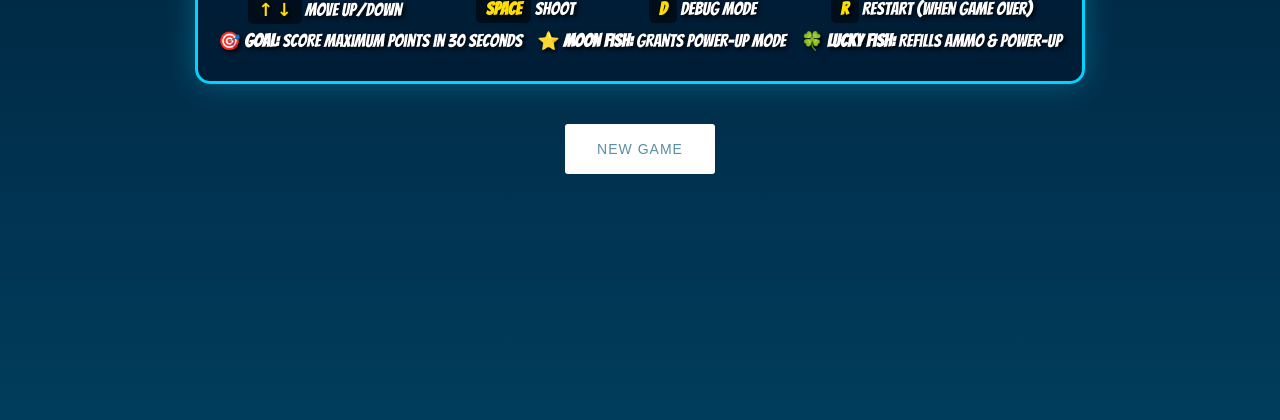
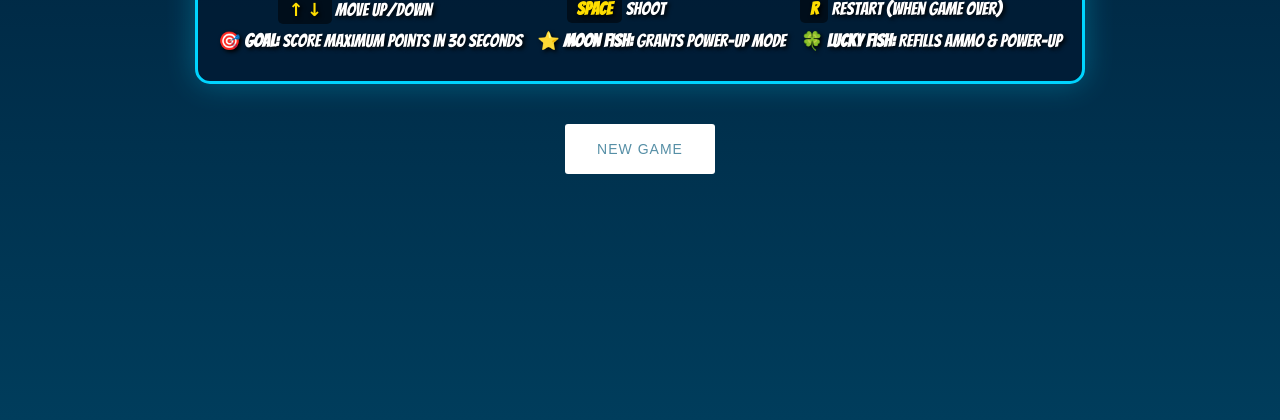
Before and after one commit to Aniruddha-M-V/Game-dev, a plain HTML site: page index.html in a window 1280 px wide. Shown: the part 380-800 px from the top of the page. Drawn offline with Linux system fonts and the light colour scheme.

Commit message:
Fix HTML encoding issues in index.html

```diff
--- a/index.html
+++ b/index.html
@@ -19,7 +19,6 @@
             <div class="controls">
                 <p><strong>↑ ↓</strong> Move Up/Down</p>
                 <p><strong>SPACE</strong> Shoot</p>
-                <p><strong>D</strong> Debug Mode</p>
                 <p><strong>R</strong> Restart (when game over)</p>
             </div>
             <div class="info">
@@ -71,4 +70,5 @@
 
     <script src="scripts.js"></script>
 </body>
+
 </html>
```
